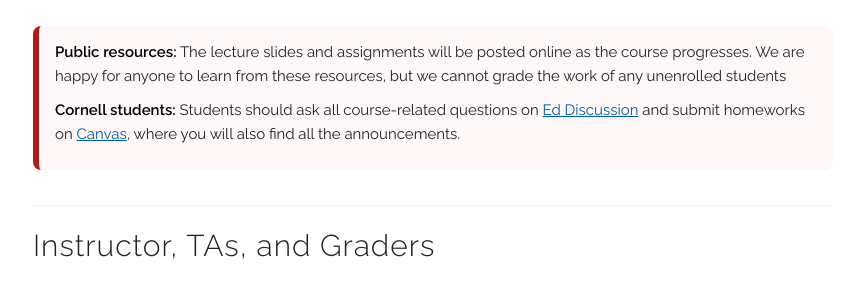
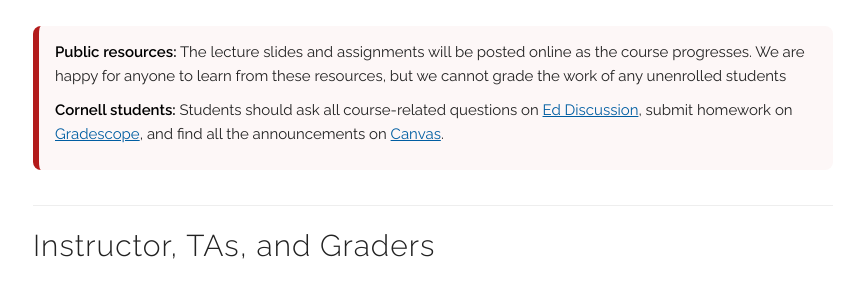
Before and after one commit to chentianyi1991/ECE5290, a Jekyll site: the page built from index.html, in a window 1280 px wide and 900 px high, scrolled down 575 px. Shown: the part 159-444 px from the top of the window, without its empty margins (207-1071 px from the left). Built offline with Jekyll 4.4.1, drawn with Linux system fonts in a browser that asks for light colours.

Commit message:
Update course.html

```diff
--- a/_layouts/course.html
+++ b/_layouts/course.html
@@ -75,10 +75,9 @@ when they are used to solve large-scale distributed problems arising in AI, mach
   We are happy for anyone to learn from these resources, but we cannot grade the work of any unenrolled students</p>
 
   <p><strong>Cornell students:</strong> Students should ask all course-related questions on
-  <a href="https://edstem.org/us/courses/83909/discussion" target="_blank" rel="noopener">Ed Discussion</a>
-  and submit homeworks on
-  <a href="https://canvas.cornell.edu/courses/81321" target="_blank" rel="noopener">Canvas</a>,
-  where you will also find all the announcements.</p>
+  <a href="https://edstem.org/us/courses/83909/discussion" target="_blank" rel="noopener">Ed Discussion</a>, submit homework on
+  <a href="https://www.gradescope.com/courses/1079659" target="_blank" rel="noopener">Gradescope</a>, and find all the announcements on
+  <a href="https://canvas.cornell.edu/courses/81321" target="_blank" rel="noopener">Canvas</a>.</p>
 </div>
      {% include people.html %}
   {% include modules.html %}
```
